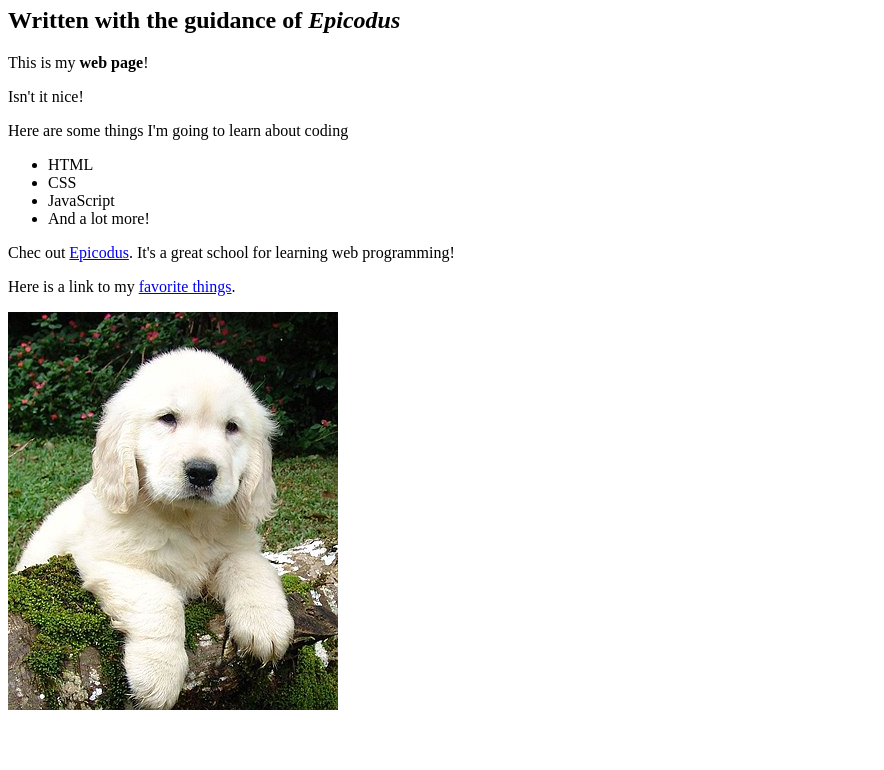
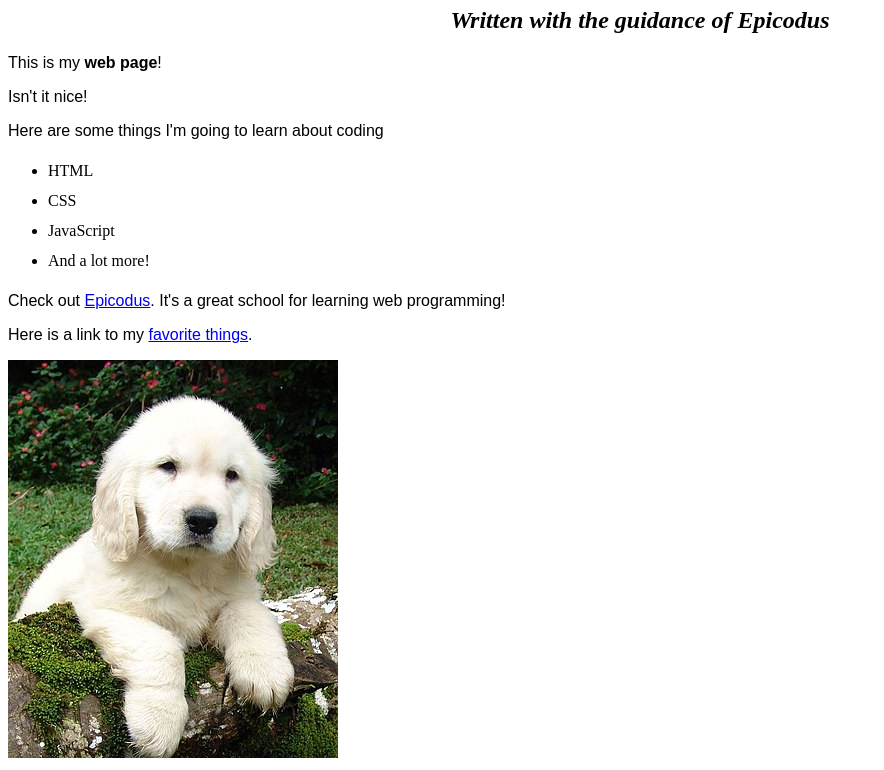
Before and after one commit to philiprobertovich/my-first-webpage, a plain HTML site: page my-first-webpage.html in a window 1280 px wide. Shown: the part 73-843 px from the top of the page, without its empty margins (0-884 px from the left). Before the commit the page ends 800 px from the top, so only its background shows below. Drawn offline with Linux system fonts and the light colour scheme.

Commit message:
Change name of favorite-things.html file to index.html.

```diff
--- a/my-first-webpage.html
+++ b/my-first-webpage.html
@@ -1,6 +1,7 @@
 <!DOCTYPE html>
 <html lang="en-US">
 <head>
+  <link href="css/styles.css" rel="stylesheet" type="text/css">
   <title>Web page #1</title>
 </head>
 <body>
@@ -18,7 +19,7 @@
     <li>And a lot more!</li>
   </ul>
 
-  <p>Chec out <a href="http://www.epicodus.com/">Epicodus</a>. It's a great school for learning web programming!</p>
+  <p>Check out <a href="http://www.epicodus.com/">Epicodus</a>. It's a great school for learning web programming!</p>
   <p>Here is a link to my <a href="favorite-things.html">favorite things</a>.</p>
 
   <img src="img/puppy.jpg" alt="A picture of a puppy.">
```
Also changed, not shown: index.html (renamed from favorite-things.html, +2 -0 lines).
